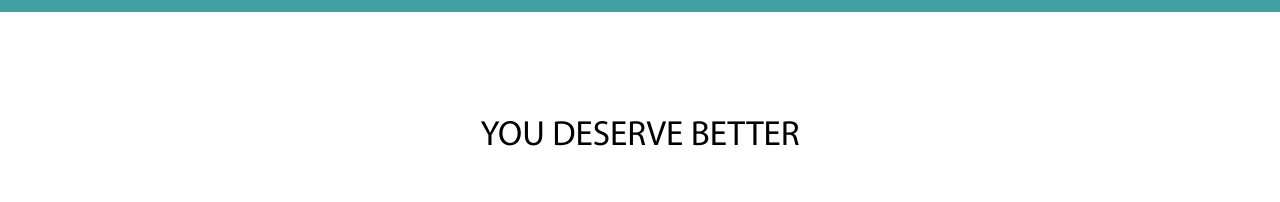
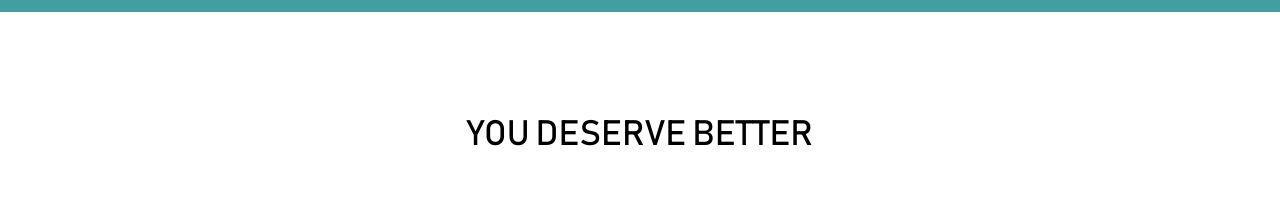
Before and after one commit to Alamin1000/project299-better-builders-la, a plain HTML site: page index.html in a window 1280 px wide. Shown: the part 688-890 px from the top of the page. Drawn offline with Linux system fonts and the light colour scheme; a web font is replaced by a local one.

Commit message:
fix-1.10

```diff
--- a/style.css
+++ b/style.css
@@ -669,7 +669,7 @@ p:last-child{
 .h2 {
   font-size: 55px;
   font-weight: 400;
-  font-weight: var(--bahnschrift);
+  font-family: var(--bahnschrift);
 }
 .h3 {
   font-size: 42px;
```
